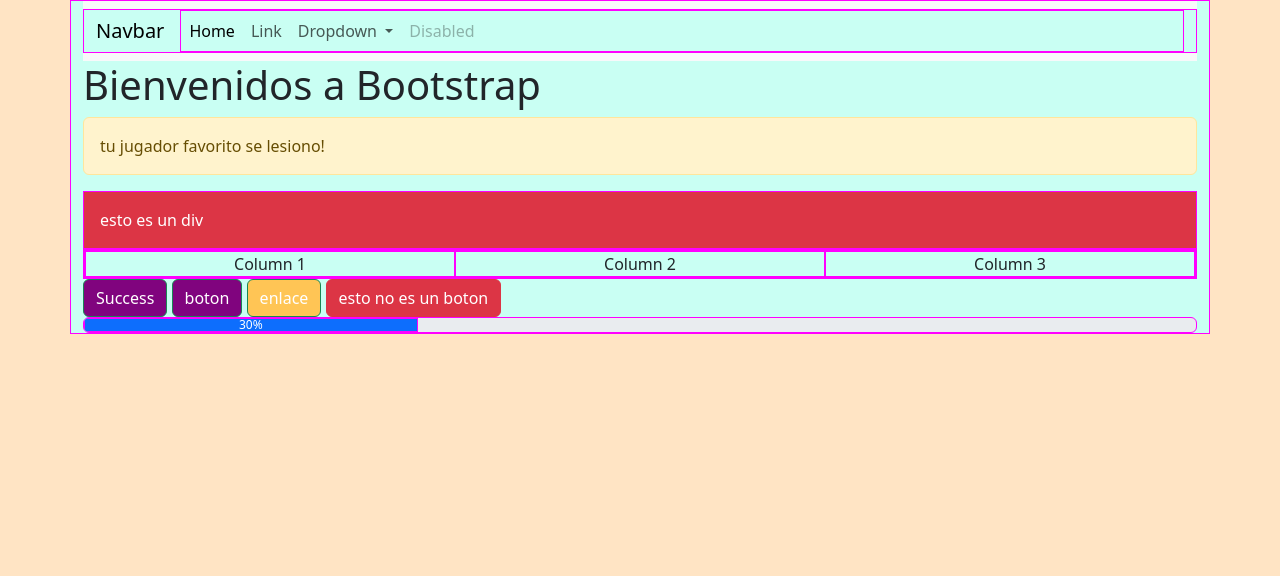
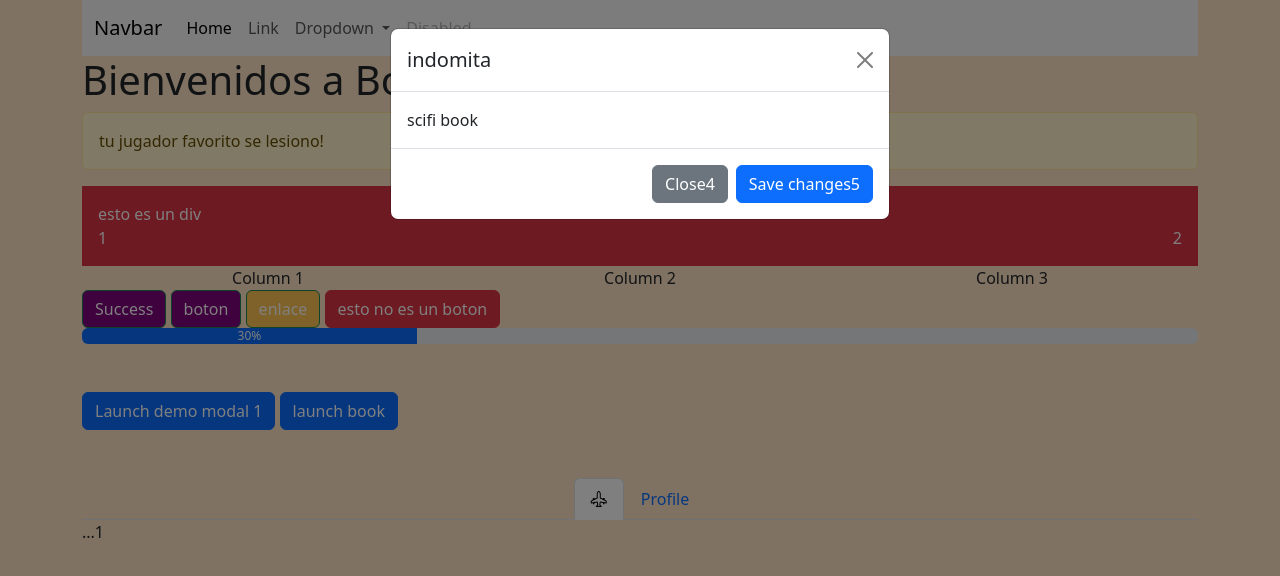
Before and after one commit to 4GeeksAcademy/diegozaratean-sp109-intro-HTML, a plain HTML site: page index.html in a window 1280 px wide. Both pictures are taken after a click on the element "esto no es un boton". Drawn offline with nearby package versions, Linux system fonts and the light colour scheme.

Commit message:
finish class bootstrap

```diff
--- a/index.html
+++ b/index.html
@@ -6,6 +6,7 @@
     <title>Document</title>
     <link href="https://cdn.jsdelivr.net/npm/bootstrap@5.3.5/dist/css/bootstrap.min.css" rel="stylesheet" integrity="sha384-SgOJa3DmI69IUzQ2PVdRZhwQ+dy64/BUtbMJw1MZ8t5HZApcHrRKUc4W0kG879m7" crossorigin="anonymous">
     <link rel="stylesheet" href="style.css">
+    <link rel="stylesheet" href="https://cdn.jsdelivr.net/npm/bootstrap-icons@1.11.3/font/bootstrap-icons.min.css">
 </head>
 <body>
     <div class="container">
@@ -53,7 +54,16 @@
             tu jugador favorito se lesiono!
         </div>
 
-        <div class="text-bg-danger p-3">esto es un div</div>
+        <div class="text-bg-danger p-3">esto es un div
+
+
+          <div class="d-flex justify-content-between">
+            <span>1</span>
+            <span>2</span>
+
+          </div>
+
+        </div>
 
 
         <div class="container text-center">
@@ -74,7 +84,7 @@
         <button type="button" class="btn btn-success">Success</button>
         <button  class="btn btn-success">boton</button>
         <a href="" class="btn btn-success my-btn">enlace</a>
-        <div class="btn btn-danger ">esto no es un boton</div>
+        <div class="btn btn-danger "  data-bs-toggle="modal" data-bs-target="#exampleModal2">esto no es un boton</div>
 
         <div class="progress" role="progressbar" aria-label="Example with label" aria-valuenow="25" aria-valuemin="0" aria-valuemax="100">
             <div class="progress-bar" style="width: 30%">30%</div>
@@ -85,6 +95,101 @@
     </div>
 
 
+
+
+    <div class="container my-5">
+
+      <!-- Button trigger modal -->
+      <button type="button" class="btn btn-primary" data-bs-toggle="modal" data-bs-target="#exampleModal">
+        Launch demo modal 1
+      </button>
+
+      <!-- Modal -->
+      <div class="modal fade" id="exampleModal" tabindex="-1" aria-labelledby="exampleModalLabel" aria-hidden="true">
+        <div class="modal-dialog">
+          <div class="modal-content">
+            <div class="modal-header">
+              <h1 class="modal-title fs-5" id="exampleModalLabel">Modal title 2</h1>
+              <button type="button" class="btn-close" data-bs-dismiss="modal" aria-label="Close"></button>
+            </div>
+            <div class="modal-body">
+              ...3
+            </div>
+            <div class="modal-footer">
+              <button type="button" class="btn btn-secondary" data-bs-dismiss="modal">Close4</button>
+              <button type="button" class="btn btn-primary">Save changes5</button>
+            </div>
+          </div>
+        </div>
+      </div>
+
+
+       <!-- Button trigger modal -->
+       <button type="button" class="btn btn-primary" data-bs-toggle="modal" data-bs-target="#exampleModal2">
+        launch book
+      </button>
+
+      <!-- Modal -->
+      <div class="modal fade" id="exampleModal2" tabindex="-1" aria-labelledby="exampleModalLabel" aria-hidden="true">
+        <div class="modal-dialog">
+          <div class="modal-content">
+            <div class="modal-header">
+              <h1 class="modal-title fs-5" id="exampleModalLabel">indomita</h1>
+              <button type="button" class="btn-close" data-bs-dismiss="modal" aria-label="Close"></button>
+            </div>
+            <div class="modal-body">
+              scifi book
+            </div>
+            <div class="modal-footer">
+              <button type="button" class="btn btn-secondary" data-bs-dismiss="modal">Close4</button>
+              <button type="button" class="btn btn-primary">Save changes5</button>
+            </div>
+          </div>
+        </div>
+      </div>
+
+    </div>
+
+
+    <div class="container my-5">
+
+      <ul class="nav nav-tabs justify-content-center" id="myTab" role="tablist">
+        <li class="nav-item" role="presentation">
+          <button class="nav-link active" id="home-tab" data-bs-toggle="tab" data-bs-target="#home-tab-pane" type="button" role="tab" aria-controls="home-tab-pane" aria-selected="true">
+            <i class="bi bi-airplane-engines"></i>
+          </button>
+        </li>
+        <li class="nav-item" role="presentation">
+          <button class="nav-link" id="profile-tab" data-bs-toggle="tab" data-bs-target="#profile-tab-pane" type="button" role="tab" aria-controls="profile-tab-pane" aria-selected="false">Profile</button>
+        </li>
+      </ul>
+      <div class="tab-content" id="myTabContent">
+        <div class="tab-pane fade show active" id="home-tab-pane" role="tabpanel" aria-labelledby="home-tab" tabindex="0">...1</div>
+        <div class="tab-pane fade " id="profile-tab-pane" role="tabpanel" aria-labelledby="profile-tab" tabindex="0">
+
+          <div class="card col-4 p-0 mx-auto" >
+            <div class="card-header">
+              Tecnologia
+            </div>
+
+
+            <img src="https://picsum.photos/200?grayscale" class="card-img-top" alt="...">
+            <div class="card-body">
+              <h5 class="card-title">Audifonos logitech</h5>
+              <p class="card-text">los mejores para trabajar y jugar.</p>
+              <a href="#" class="btn btn-primary">compralos por 1.500</a>
+            </div>
+            <div class="card-footer">
+              Descuentosw
+            </div>
+
+          </div>
+        </div>
+      </div>
+
+    </div>
+
+
     <script src="https://cdn.jsdelivr.net/npm/bootstrap@5.3.5/dist/js/bootstrap.bundle.min.js" integrity="sha384-k6d4wzSIapyDyv1kpU366/PK5hCdSbCRGRCMv+eplOQJWyd1fbcAu9OCUj5zNLiq" crossorigin="anonymous"></script>
 </body>
 </html>
--- a/style.css
+++ b/style.css
@@ -3,8 +3,8 @@ body{
 }
 
 div {
-    background-color: rgb(201, 255, 243);
-    border: 1px solid #f0f;
+    /* background-color: rgb(201, 255, 243); */
+    /* border: 1px solid #f0f; */
 }
 
 
```
